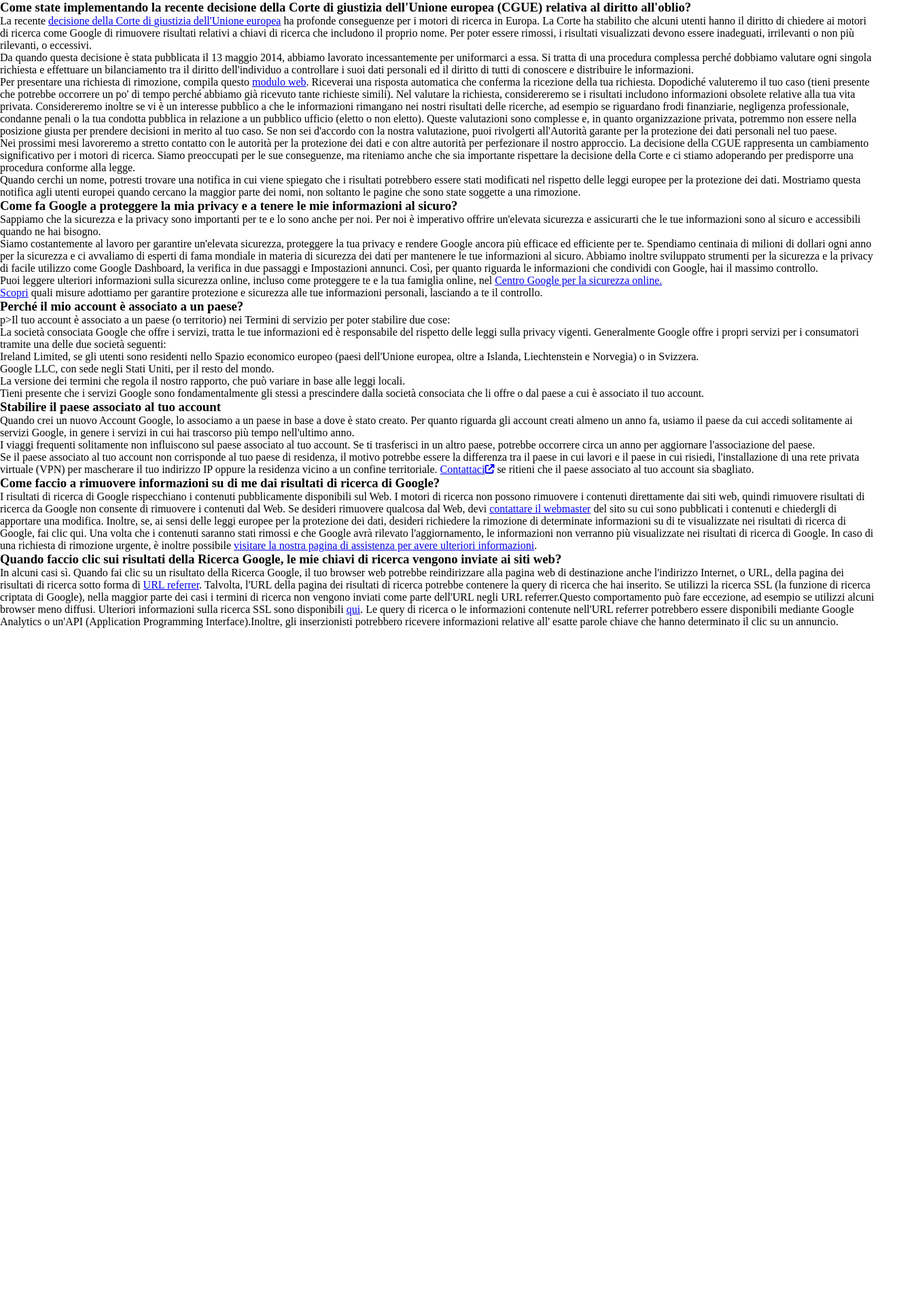
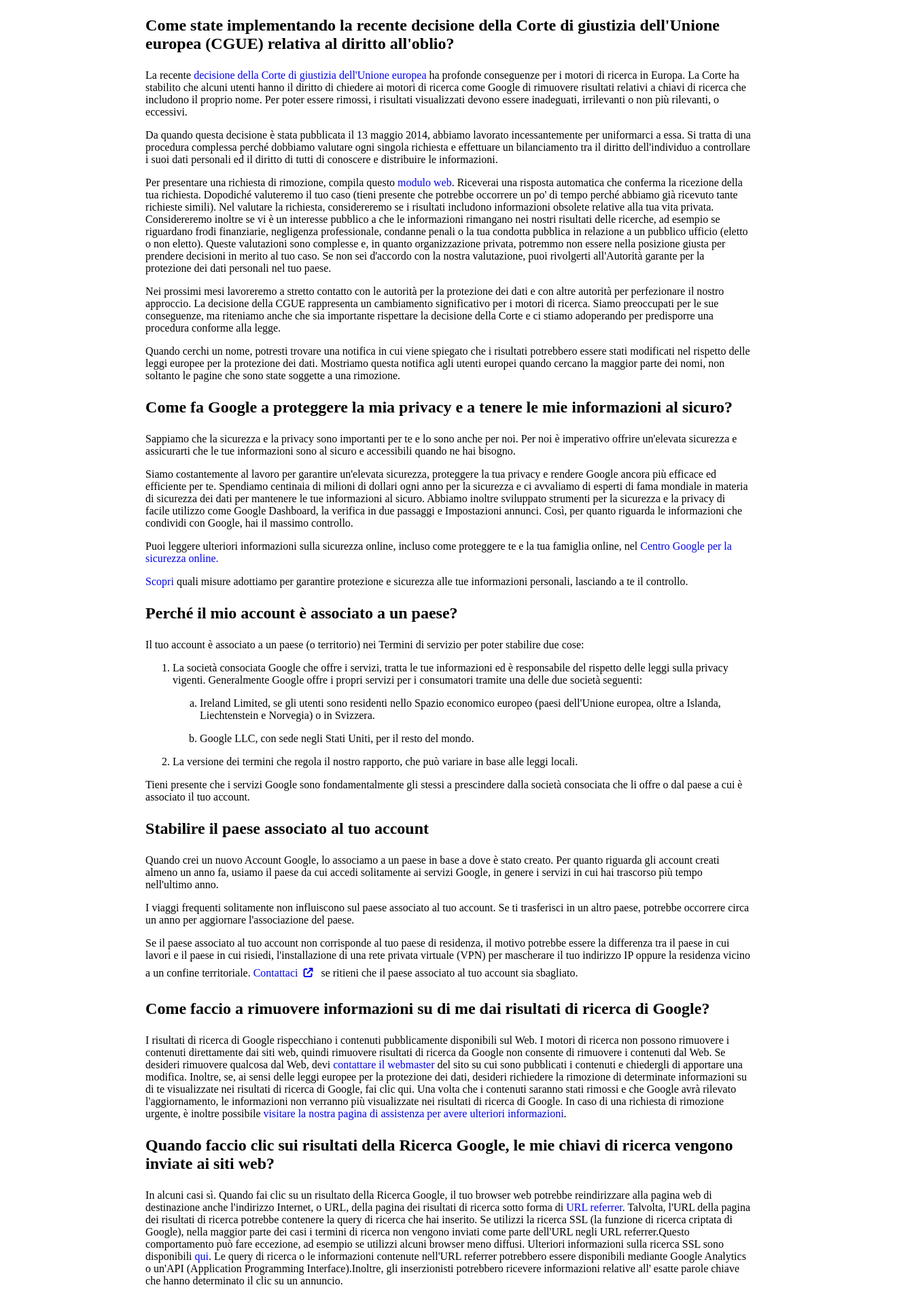
Before and after one commit to Deceit-87/php-google-faq, a PHP site: page / in a window 1320 px wide. Shown: the whole page at 68% size. Before the commit the page ends 924 px from the top, so only its background shows below. Run offline with PHP 8.4, Linux system fonts and the light colour scheme; some libraries are stand-ins or nearby versions.

Commit message:
aggiunto css

```diff
--- a/index.php
+++ b/index.php
@@ -39,7 +39,7 @@ $faq = [
     ],
     [
         'domanda' => '<h3>Perché il mio account è associato a un paese?</h3>',
-        'risposta' => 'p>Il tuo account è associato a un paese (o territorio) nei Termini di servizio per poter stabilire due cose:</p>
+        'risposta' => '<p>Il tuo account è associato a un paese (o territorio) nei Termini di servizio per poter stabilire due cose:</p>
 
                         <ol>
                         <li>
@@ -104,6 +104,8 @@ $faq = [
 </head>
 
 <body>
+<div class="container">
+
 
 <?php
 
@@ -121,7 +123,7 @@ foreach ($faq as $value){
 
 ?>
 
-
+</div>
 
 
 
--- a/style.css
+++ b/style.css
@@ -1,14 +1,30 @@
-*{
-    margin: 0;
-    padding: 0;
-    box-sizing: border-box;
+
+html{
+    width: 1290px;
+    margin: 0 auto;
+    font-size: 16px;
+
+
 }
-body{
-    width: 1290px;
-
+a{
+    text-decoration: none;
 }
 
 
 .lower-alpha{
     list-style-type: lower-alpha;
 }
+
+.container{
+    width: 70%;
+    margin: 0 auto;
+
+}
+h3{
+    font-size: 1.5em;
+
+}
+span i{
+    margin: 0.5em;
+    font-size: 1em;
+  }
```
